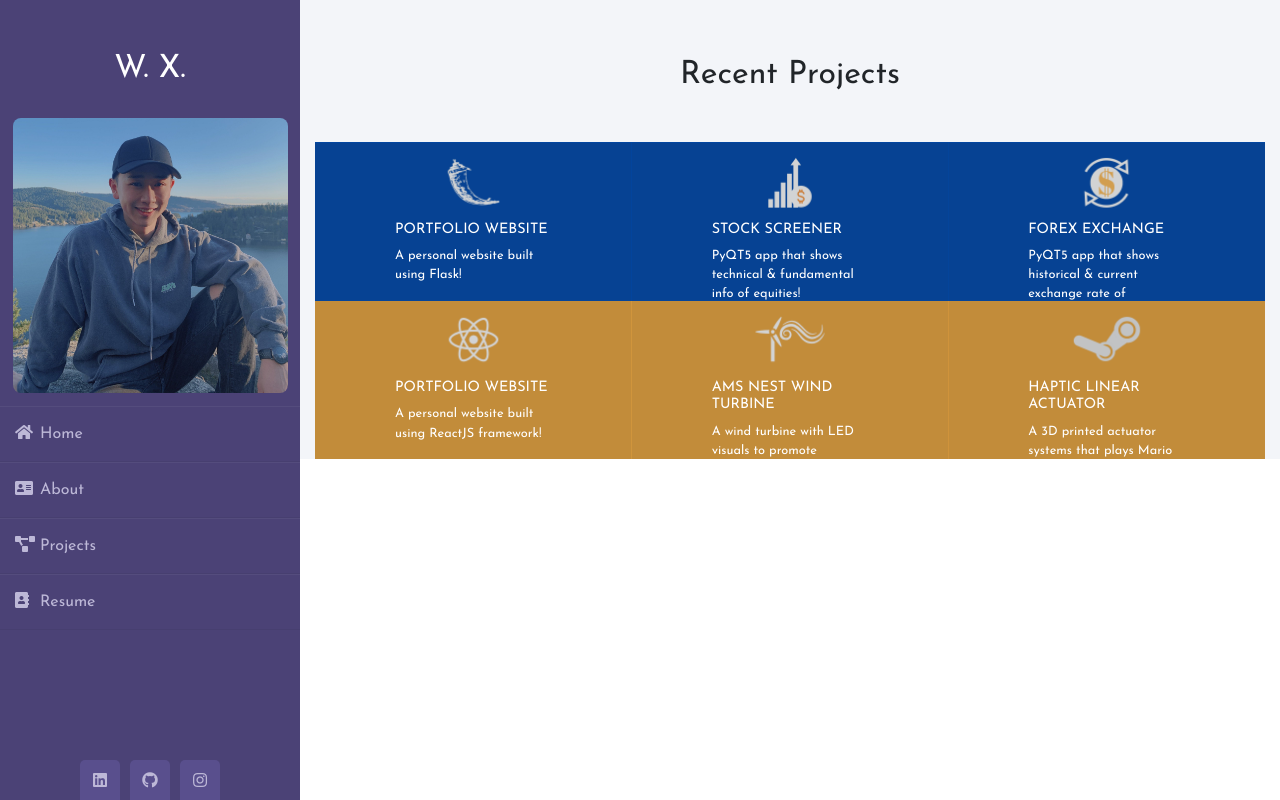
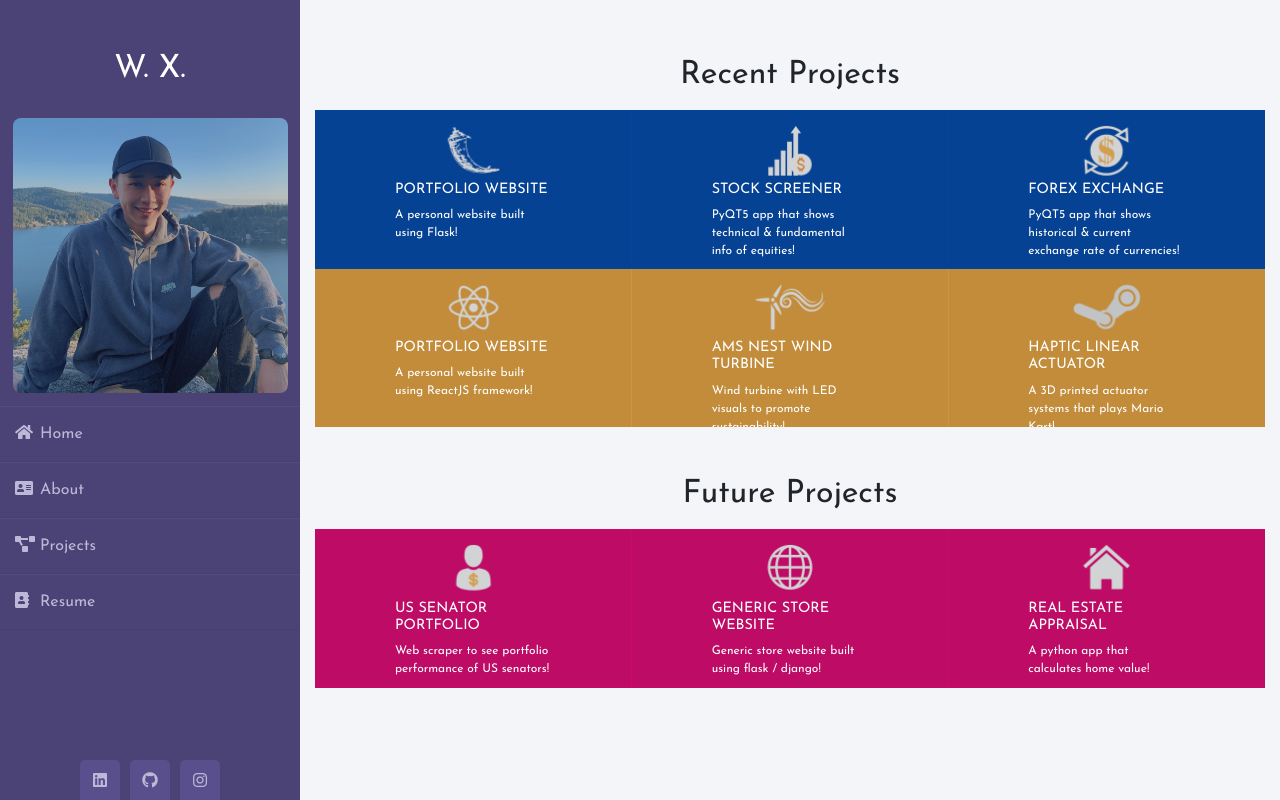
Before and after one commit to willBear/Personal_Website, a Flask app: page /projects in a window 1280 px wide. Run offline with Flask 2, Linux system fonts and the light colour scheme; some libraries are stand-ins or nearby versions.

Commit message:
Adjusted project 7 and 8, resized caption size

```diff
--- a/app/static/css/projects.css
+++ b/app/static/css/projects.css
@@ -21,7 +21,7 @@ html {
 .content-section {
   padding-top: 3.5rem;
   margin-left:300px;
-  max-height: 100%;
+  height: 100%;
   background-color: #f3f5f9;
 }
 
@@ -74,12 +74,12 @@ h6 {
 .portfolio-item .caption .caption-content h2 {
   font-size: 0.9rem;
   text-transform: uppercase;
-  margin-top: 50%;
+  margin-top: 45%;
 }
 
 .portfolio-item .caption .caption-content p {
   font-weight: 300;
-  font-size: 0.8rem;
+  font-size: 0.75rem;
 }
 
 @media (min-width: 992px) {
--- a/app/templates/projects.html
+++ b/app/templates/projects.html
@@ -11,7 +11,7 @@
 <div class="content-section" id="portfolio">
     <div class="container">
       <div class="content-section-heading text-center">
-        <h2 class="mb-5">Recent Projects</h2>
+        <h2 class="mb-3">Recent Projects</h2>
       </div>
       <div class="row no-gutters">
         <div class="col-sm-4">
@@ -49,7 +49,8 @@
             <img class="img-fluid" src="static/images/projects/project3.png" alt="">
           </a>
         </div>
-
+      </div>
+      <div class="row no-gutters">
         <div class="col-sm-4">
           <a class="portfolio-item" href="#">
             <span class="caption">
@@ -61,19 +62,17 @@
             <img class="img-fluid" src="static/images/projects/project4.png" alt="">
           </a>
         </div>
-
         <div class="col-sm-4">
           <a class="portfolio-item" href="#">
             <span class="caption">
               <span class="caption-content">
                 <h2>AMS Nest Wind Turbine</h2>
-                <p class="mb-0">A wind turbine with LED visuals to promote sustainability!</p>
+                <p class="mb-0">Wind turbine with LED visuals to promote sustainability!</p>
               </span>
             </span>
             <img class="img-fluid" src="static/images/projects/project5.png" alt="">
           </a>
         </div>
-
         <div class="col-sm-4">
           <a class="portfolio-item" href="#">
             <span class="caption">
@@ -86,6 +85,49 @@
           </a>
         </div>
       </div>
+      <br><br>
+      <div class="content-section-heading text-center">
+        <h2 class="mb-3">Future Projects</h2>
+      </div>
+
+      <div class="row no-gutters">
+        <div class="col-sm-4">
+          <a class="portfolio-item" href="#">
+            <span class="caption">
+              <span class="caption-content">
+                <h2>US Senator Portfolio</h2>
+                <p class="mb-0">Web scraper to see portfolio performance of US senators!</p>
+              </span>
+            </span>
+            <img class="img-fluid" src="static/images/projects/project7.png" alt="">
+          </a>
+        </div>
+
+        <div class="col-sm-4">
+          <a class="portfolio-item" href="#">
+            <span class="caption">
+              <span class="caption-content">
+                <h2>Generic Store Website</h2>
+                <p class="mb-0">Generic store website built using flask / django!</p>
+              </span>
+            </span>
+            <img class="img-fluid" src="static/images/projects/project8.png" alt="">
+          </a>
+        </div>
+
+        <div class="col-sm-4">
+          <a class="portfolio-item" href="#">
+            <span class="caption">
+              <span class="caption-content">
+                <h2>Real Estate Appraisal</h2>
+                <p class="mb-0">A python app that calculates home value!</p>
+              </span>
+            </span>
+            <img class="img-fluid" src="static/images/projects/project9.png" alt="">
+          </a>
+        </div>
+
+      </div>
     </div>
 </div>
 
```
Also changed, not shown: app/static/images/projects/project7.png (added), app/static/images/projects/project8.png (added), app/static/images/projects/project9.png (added).
